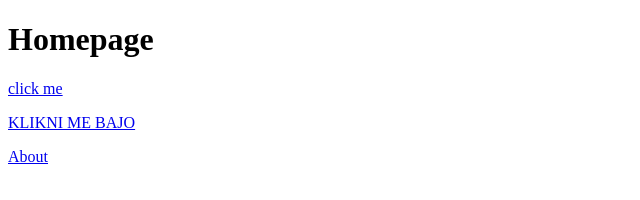
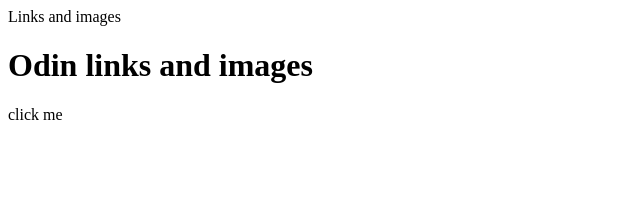
Before and after one commit to jurkenik/git-test, a plain HTML site: page odin-links-and-images/index.html in a window 1280 px wide. Shown: the whole page, without its empty margins (0-640 px from the left). Drawn offline with Linux system fonts and the light colour scheme.

Commit message:
male promene bajo

```diff
--- a/odin-links-and-images/index.html
+++ b/odin-links-and-images/index.html
@@ -1,18 +1,12 @@
 <!DOCTYPE html>
 <html lang="en">
-    <head>
-        <meta charset="utf-8">
-        <title>Links and images</title>
-    </head>
+   <head>
+      <meta charset="utf-8"
+      <title>Links and images</title>
+   </head>
 
-    <body>
-        <h1>Homepage</h1>
-        <!--Ovjde smo postavili link koji pri kliku otvara odredisnu stranicu u otvorenom prozoru-->
-        <a href="https://www.theodinproject.com/about">click me</a>
-        <p></p>
-        <!--Ovjde smo postavili link koji pri kliku otvara odredisnu stranicu u NOVOM prozoru. REL odrecuje relaciju izmedu otvorene stranice i poveznice-->
-        <a href="https://www.republika.rs/data/images/2023-03-03/447666_hvataj_orig.webp?t=1689331197" target="blank" rel="noopener noreferrer">KLIKNI ME BAJO</a>
-        <p></p>
-        <a href="./pages/about.html">About</a>
-    </body>
+   <body>
+      <h1>Odin links and images</h1>
+      <a>click me</a>
+   </body>
 </html>
```
